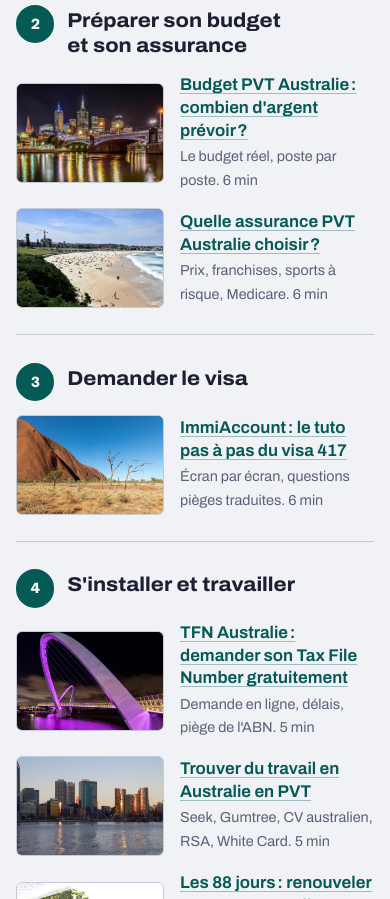
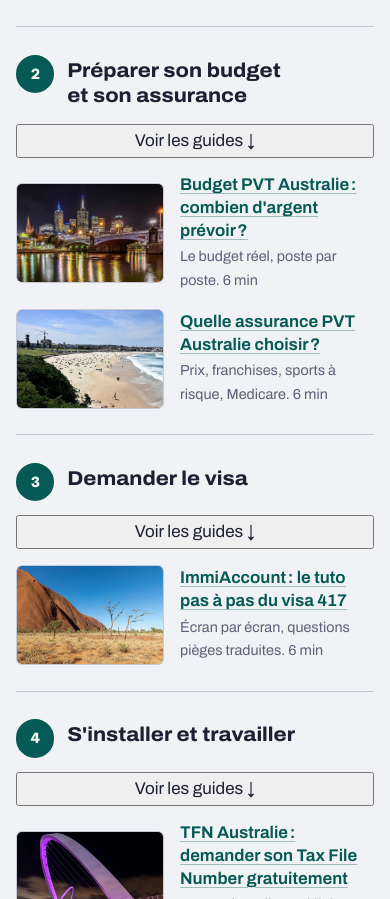
Before and after one commit to B00813621/pvt-explorer, a website: page public/index.html in a window 390 px wide. Shown: the part 6119-7018 px from the top of the page. Drawn offline with Linux system fonts and the light colour scheme; no server answers.

Commit message:
Add per-step show-more buttons to guides on mobile

```diff
--- a/public/index.html
+++ b/public/index.html
@@ -440,6 +440,7 @@
     <ol class="parcours" role="list">
       <li class="etape">
         <h3 class="etape__titre"><span class="etape__num data" aria-hidden="true">1</span> Choisir sa destination</h3>
+        <button class="etape__more" type="button" data-etape-more aria-expanded="false">Voir les guides <span aria-hidden="true">↓</span></button>
         <ul class="guides" role="list">
           <li class="guide"><img class="guide__img" src="/images/miniatures/pvt-australie.jpg" alt="" width="500" height="333" loading="lazy" decoding="async"><div class="guide__txt"><a href="/blog/pvt-australie">PVT Australie 2027 : le guide complet pour obtenir votre visa</a><span>Conditions, prix, budget, ImmiAccount et 88 jours. 14 min</span></div></li>
           <li class="guide"><img class="guide__img" src="/images/miniatures/pvt-canada-2027.jpg" alt="" width="500" height="333" loading="lazy" decoding="async"><div class="guide__txt"><a href="/blog/pvt-canada-2027">PVT Canada 2027 : inscription, quotas, tirages et calendrier</a><span>Bassin EIC, rondes d'invitation et documents. 6 min</span></div></li>
@@ -450,6 +451,7 @@
       </li>
       <li class="etape">
         <h3 class="etape__titre"><span class="etape__num data" aria-hidden="true">2</span> Préparer son budget et son assurance</h3>
+        <button class="etape__more" type="button" data-etape-more aria-expanded="false">Voir les guides <span aria-hidden="true">↓</span></button>
         <ul class="guides" role="list">
           <li class="guide"><img class="guide__img" src="/images/miniatures/budget-pvt-australie.jpg" alt="" width="500" height="333" loading="lazy" decoding="async"><div class="guide__txt"><a href="/blog/budget-pvt-australie">Budget PVT Australie : combien d'argent prévoir ?</a><span>Le budget réel, poste par poste. 6 min</span></div></li>
           <li class="guide"><img class="guide__img" src="/images/miniatures/assurance-pvt-australie.jpg" alt="" width="500" height="333" loading="lazy" decoding="async"><div class="guide__txt"><a href="/blog/assurance-pvt-australie">Quelle assurance PVT Australie choisir ?</a><span>Prix, franchises, sports à risque, Medicare. 6 min</span></div></li>
@@ -457,12 +459,14 @@
       </li>
       <li class="etape">
         <h3 class="etape__titre"><span class="etape__num data" aria-hidden="true">3</span> Demander le visa</h3>
+        <button class="etape__more" type="button" data-etape-more aria-expanded="false">Voir les guides <span aria-hidden="true">↓</span></button>
         <ul class="guides" role="list">
           <li class="guide"><img class="guide__img" src="/images/miniatures/tuto-immiaccount-pvt-australie.jpg" alt="" width="500" height="333" loading="lazy" decoding="async"><div class="guide__txt"><a href="/blog/tuto-immiaccount-pvt-australie">ImmiAccount : le tuto pas à pas du visa 417</a><span>Écran par écran, questions pièges traduites. 6 min</span></div></li>
         </ul>
       </li>
       <li class="etape">
         <h3 class="etape__titre"><span class="etape__num data" aria-hidden="true">4</span> S'installer et travailler</h3>
+        <button class="etape__more" type="button" data-etape-more aria-expanded="false">Voir les guides <span aria-hidden="true">↓</span></button>
         <ul class="guides" role="list">
           <li class="guide"><img class="guide__img" src="/images/miniatures/tfn-australie-tax-file-number.jpg" alt="" width="500" height="333" loading="lazy" decoding="async"><div class="guide__txt"><a href="/blog/tfn-australie-tax-file-number">TFN Australie : demander son Tax File Number gratuitement</a><span>Demande en ligne, délais, piège de l'ABN. 5 min</span></div></li>
           <li class="guide"><img class="guide__img" src="/images/miniatures/trouver-travail-australie-pvt.jpg" alt="" width="500" height="333" loading="lazy" decoding="async"><div class="guide__txt"><a href="/blog/trouver-travail-australie-pvt">Trouver du travail en Australie en PVT</a><span>Seek, Gumtree, CV australien, RSA, White Card. 5 min</span></div></li>
```
